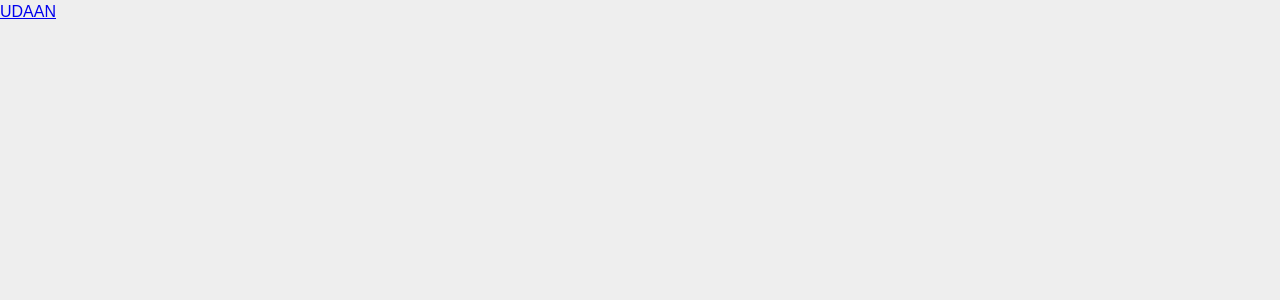
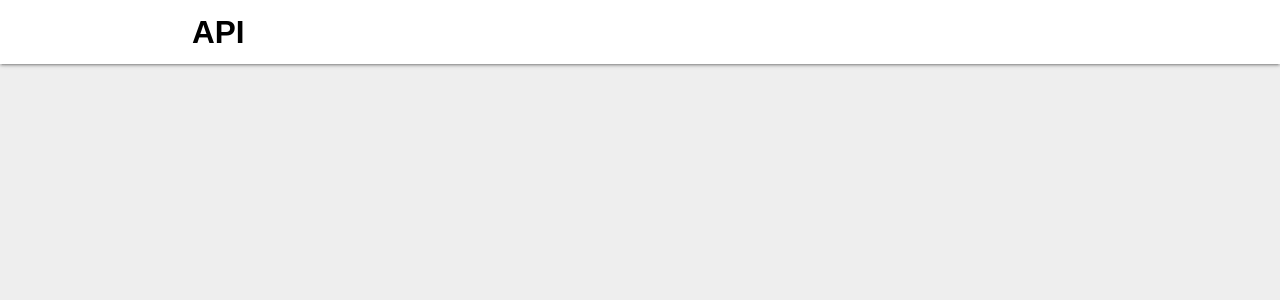
Before and after one commit to piyushpawar26/ReactJS-NodeJS-GraphQL-MongoDB-API, a React (Create React App) app in the folder client/: page / in a window 1280 px wide. Shown: the top 300 px of the page. Built offline with nearby package versions, Linux system fonts and the light colour scheme.

Commit message:
Cleaning the current state

```diff
--- a/client/package.json
+++ b/client/package.json
@@ -3,6 +3,7 @@
   "version": "0.1.0",
   "private": true,
   "dependencies": {
+    "materialize-css": "^1.0.0-rc.2",
     "react": "^16.8.4",
     "react-dom": "^16.8.4",
     "react-router-dom": "^4.3.1",
--- a/client/public/index.html
+++ b/client/public/index.html
@@ -1,41 +1,20 @@
 <!DOCTYPE html>
 <html lang="en">
-  <head>
+
+<head>
     <meta charset="utf-8" />
     <link rel="shortcut icon" href="%PUBLIC_URL%/favicon.ico" />
-    <meta
-      name="viewport"
-      content="width=device-width, initial-scale=1, shrink-to-fit=no"
-    />
+    <meta name="viewport" content="width=device-width, initial-scale=1, shrink-to-fit=no" />
     <meta name="theme-color" content="#000000" />
-    <!--
-      manifest.json provides metadata used when your web app is installed on a
-      user's mobile device or desktop. See https://developers.google.com/web/fundamentals/web-app-manifest/
-    -->
+    <link href="https://fonts.googleapis.com/icon?family=Material+Icons" rel="stylesheet">
+    <link rel="stylesheet" href="https://cdnjs.cloudflare.com/ajax/libs/materialize/1.0.0/css/materialize.min.css">
     <link rel="manifest" href="%PUBLIC_URL%/manifest.json" />
-    <!--
-      Notice the use of %PUBLIC_URL% in the tags above.
-      It will be replaced with the URL of the `public` folder during the build.
-      Only files inside the `public` folder can be referenced from the HTML.
+    <title>API</title>
+</head>
 
-      Unlike "/favicon.ico" or "favicon.ico", "%PUBLIC_URL%/favicon.ico" will
-      work correctly both with client-side routing and a non-root public URL.
-      Learn how to configure a non-root public URL by running `npm run build`.
-    -->
-    <title>React App</title>
-  </head>
-  <body>
-    <noscript>You need to enable JavaScript to run this app.</noscript>
+<body>
     <div id="root"></div>
-    <!--
-      This HTML file is a template.
-      If you open it directly in the browser, you will see an empty page.
+    <script src="https://cdnjs.cloudflare.com/ajax/libs/materialize/1.0.0/js/materialize.min.js"></script>
+</body>
 
-      You can add webfonts, meta tags, or analytics to this file.
-      The build step will place the bundled scripts into the <body> tag.
-
-      To begin the development, run `npm start` or `yarn start`.
-      To create a production bundle, use `npm run build` or `yarn build`.
-    -->
-  </body>
 </html>
--- a/client/src/components/Navbar.js
+++ b/client/src/components/Navbar.js
@@ -6,7 +6,7 @@ const Navbar = () => {
         <div className="navbar-fixed">
             <nav className="nav-wrapper white">
                 <div className="container">
-                    <Link to="/" className="brand-logo black-text">UDAAN</Link>
+                    <Link to="/" className="brand-logo black-text">API</Link>
                 </div>
             </nav>
         </div>
--- a/client/src/index.css
+++ b/client/src/index.css
@@ -13,7 +13,8 @@ p, a, li {
 }
 
 .brand-logo {
-	font-family: fantasy;
+	font-family: sans-serif;
+    font-weight: bold;
 }
 
 ::-webkit-scrollbar {
```
Also changed, not shown: client/src/App.js (indentation only), 1 other file (tests, documents, lock files or other folders).
